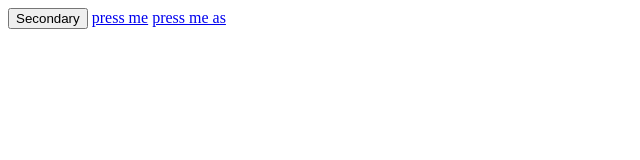
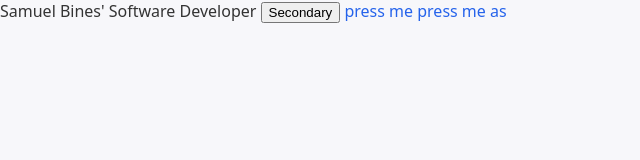
Before and after one commit to SamuelDBines/samuelDBines.github.io, a plain HTML site: page index.html in a window 1280 px wide. Shown: the whole page, without its empty margins (0-640 px from the left). Drawn offline with Linux system fonts and the light colour scheme.

Commit message:
chore: add silly style sheet

```diff
--- a/css/styles.css
+++ b/css/styles.css
@@ -0,0 +1,27 @@
+:root {
+	--primary-bg-color: #f7f7fa;
+	--primary-text-color: #333333;
+	--primary-text-dark-color: #111827;
+	--primary-info-color: #6b7280;
+	--primary-accent-color: #1f2937;
+	--secondary-accent-color: #0f172a;
+	--highlight-color: #2563eb;
+	--retro-color: #f97316;
+}
+
+body {
+	background: var(--primary-bg-color);
+	color: var(--primary-text-color);
+	font-family: system-ui, -apple-system, BlinkMacSystemFont, 'Segoe UI',
+		sans-serif;
+	margin: 0;
+	padding: 0;
+}
+
+a {
+	color: var(--highlight-color);
+	text-decoration: none;
+}
+a:hover {
+	text-decoration: underline;
+}
--- a/index.html
+++ b/index.html
@@ -6,7 +6,8 @@
 		<meta name="viewport" content="width=device-width, initial-scale=1.0" />
 		<link href="./css/styles.css" rel="stylesheet" />
 		<script src="./js/time.js" defer></script>
-		<title>Document</title>
+		<title>Samuel Bines</title>
+		<description>Samuel Bines' Software Developer</description>
 	</head>
 	<body>
 		<button type="button" class="btn btn-secondary">Secondary</button>
```
